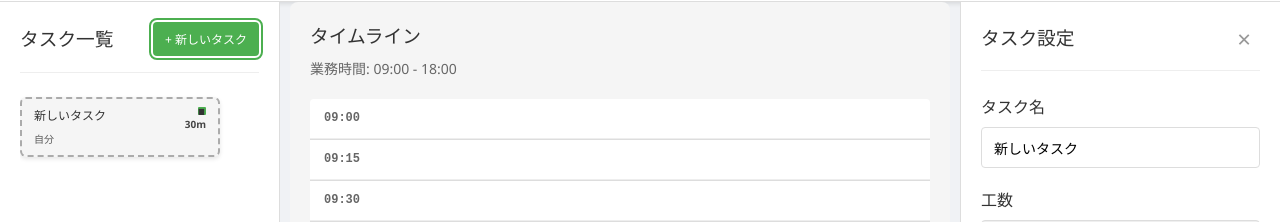
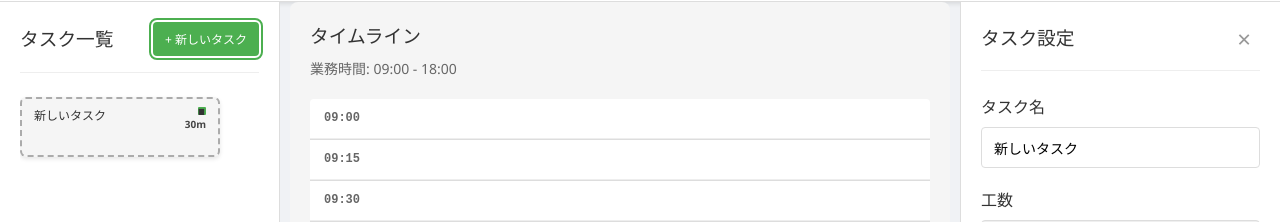
Before and after one commit to tadosuke/narabetask, a React (Vite) app: page / in a window 1280 px wide. Both pictures are taken after a click on the button "+ 新しいタスク". Shown: the part 98-320 px from the top of the page. Built offline with nearby package versions, Linux system fonts and the light colour scheme.

Commit message:
Remove resource type labels from task cards, display only in tooltips
Co-authored-by: tadosuke <111171661+tadosuke@users.noreply.github.com>

```diff
--- a/src/components/TaskCard.tsx
+++ b/src/components/TaskCard.tsx
@@ -59,11 +59,6 @@ export const TaskCard: React.FC<TaskCardProps> = ({
     ? `${Math.floor(task.duration / 60)}h ${task.duration % 60}m`
     : `${task.duration}m`;
 
-  /** リソースタイプのラベルを結合 */
-  const resourceLabels = task.resourceTypes && task.resourceTypes.length > 0
-    ? task.resourceTypes.map(type => resourceTypeLabels[type]).join('・')
-    : 'リソース未設定';
-
   return (
     <div
       className={`task-card ${task.isPlaced ? 'task-card--placed' : 'task-card--staging'}`}
@@ -95,9 +90,6 @@ export const TaskCard: React.FC<TaskCardProps> = ({
         </div>
       </div>
       <div className="task-card__footer">
-        <span className="task-card__resource">
-          {resourceLabels}
-        </span>
         {task.startTime && (
           <span className="task-card__time">{task.startTime}</span>
         )}
```
Also changed, not shown: 1 other file (tests, documents, lock files or other folders).
